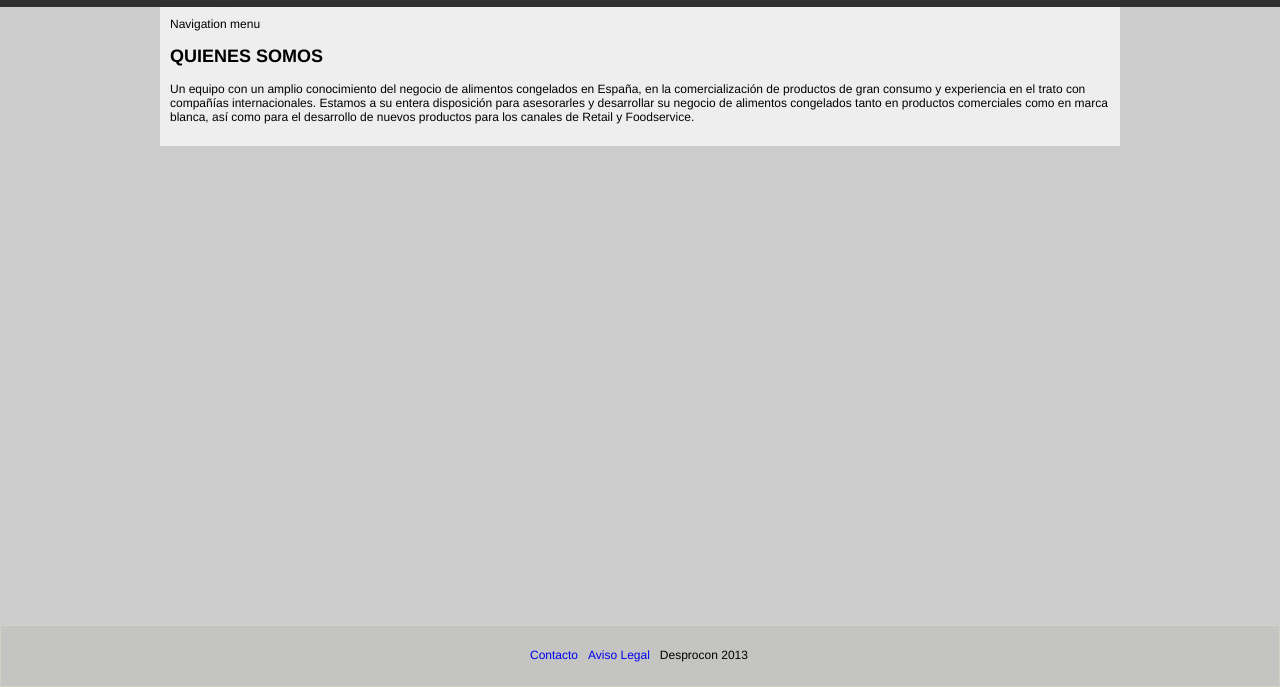
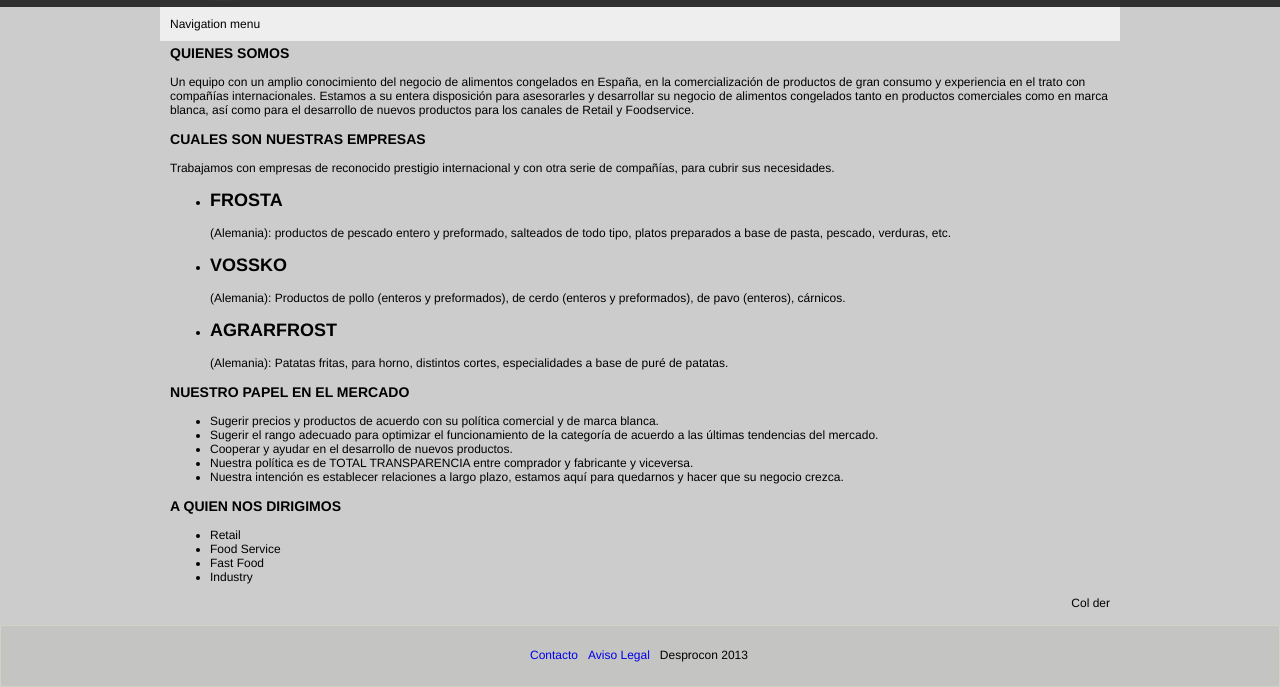
Before and after one commit to moskinson/desprocon, a plain HTML site: page index.html in a window 1280 px wide. Shown: the part 113-800 px from the top of the page. Drawn offline with Linux system fonts and the light colour scheme.

Commit message:
Better html5 tags use and add more company info

```diff
--- a/index.html
+++ b/index.html
@@ -17,15 +17,58 @@
 			<h1 class="fright">Desarrollo de productos congelados</h1>
 		</div>
 	</header>
-	<article id="main-wrapper">
+	<div id="main-wrapper">
+
 		<nav>Navigation menu</nav>
-		<div>
-			<h2>QUIENES SOMOS</h2>
-			<p>
-				Un equipo con un amplio conocimiento del negocio de  alimentos congelados en Espa&ntilde;a, en la comercializaci&oacute;n de productos de gran  consumo y experiencia en el trato con compa&ntilde;&iacute;as internacionales. Estamos a su entera disposici&oacute;n para asesorarles y  desarrollar su negocio de alimentos congelados tanto en productos comerciales  como en marca blanca, as&iacute; como para el desarrollo de nuevos productos para los  canales de Retail y Foodservice.
-			</p>
-		</div>
-	</article>
+
+		<section id="container" class="fleft">
+
+			<article id="quienesSomos">
+				<h1>QUIENES SOMOS</h1>
+				<p>
+					Un equipo con un amplio conocimiento del negocio de  alimentos congelados en Espa&ntilde;a, en la comercializaci&oacute;n de productos de gran  consumo y experiencia en el trato con compa&ntilde;&iacute;as internacionales. Estamos a su entera disposici&oacute;n para asesorarles y  desarrollar su negocio de alimentos congelados tanto en productos comerciales  como en marca blanca, as&iacute; como para el desarrollo de nuevos productos para los  canales de Retail y Foodservice.
+				</p>
+			</article>
+
+			<article id="nuestrasEmpresas">
+				<h1>CUALES SON NUESTRAS EMPRESAS</h1>
+				<p>Trabajamos con empresas de reconocido prestigio internacional y con otra serie de compañías, para cubrir sus necesidades.</p>
+				<ul>
+					<li><h2>FROSTA</h2> (Alemania): productos de pescado entero y preformado, salteados de todo tipo, platos preparados a base de pasta, pescado, verduras, etc.</li>
+					<li><h2>VOSSKO</h2>(Alemania): Productos de pollo (enteros y preformados), de cerdo (enteros y preformados), de pavo (enteros), cárnicos.</li>
+					<li><h2>AGRARFROST</h2> (Alemania): Patatas fritas, para horno, distintos cortes, especialidades a base de puré de patatas.</li>
+				</ul>
+			</article>
+
+			<article id="papelEnElMercado">
+				<h1>NUESTRO PAPEL EN EL MERCADO</h1>
+				<ul>
+					<li>Sugerir precios y productos de acuerdo con su política comercial y de marca blanca.</li>
+					<li>Sugerir el rango adecuado para optimizar el funcionamiento de la categoría de acuerdo a las últimas tendencias del mercado.</li>
+					<li>Cooperar y ayudar en el desarrollo de nuevos productos.</li>
+					<li>Nuestra política es de TOTAL TRANSPARENCIA entre comprador y fabricante y viceversa.</li>
+					<li>Nuestra intención es establecer relaciones a largo plazo, estamos aquí para quedarnos y hacer que su negocio crezca.</li>
+				</ul>
+			</article>
+
+			<article id="aQuienNosDirigimos">
+				<h1>A QUIEN NOS DIRIGIMOS</h1>
+				<ul>
+					<li>Retail</li>
+					<li>Food Service</li>
+					<li>Fast Food</li>
+					<li>Industry</li>
+				</ul>
+			</article>
+
+		</section>
+
+		<aside id="rightCol" class="fright">
+			Col der
+		</aside>
+
+	</div>
+
 	<footer id="main-footer">
 		<div id="container">
 			<ul id="footerLinks">
```
